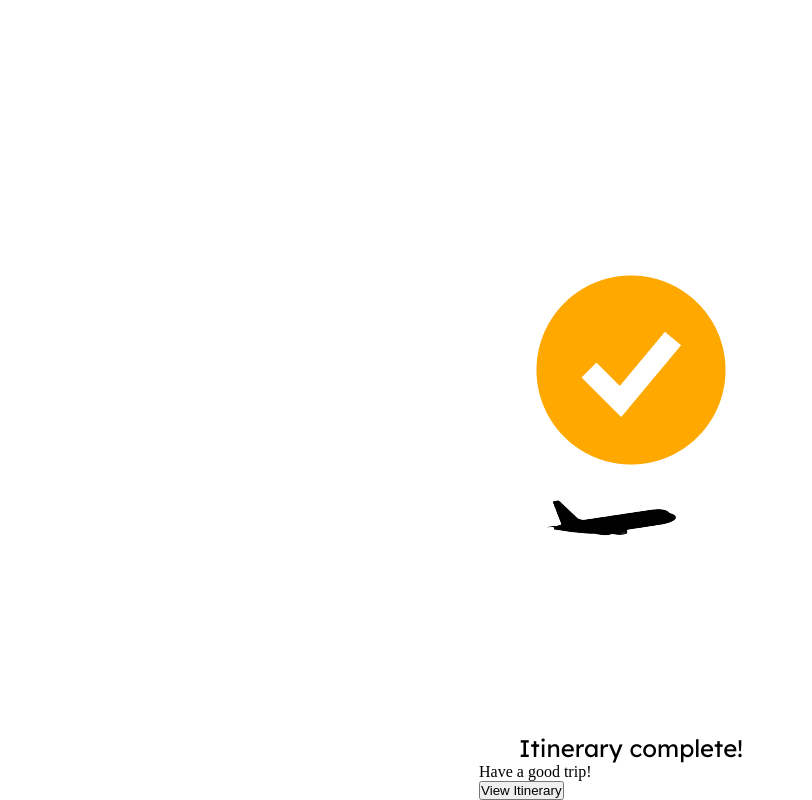
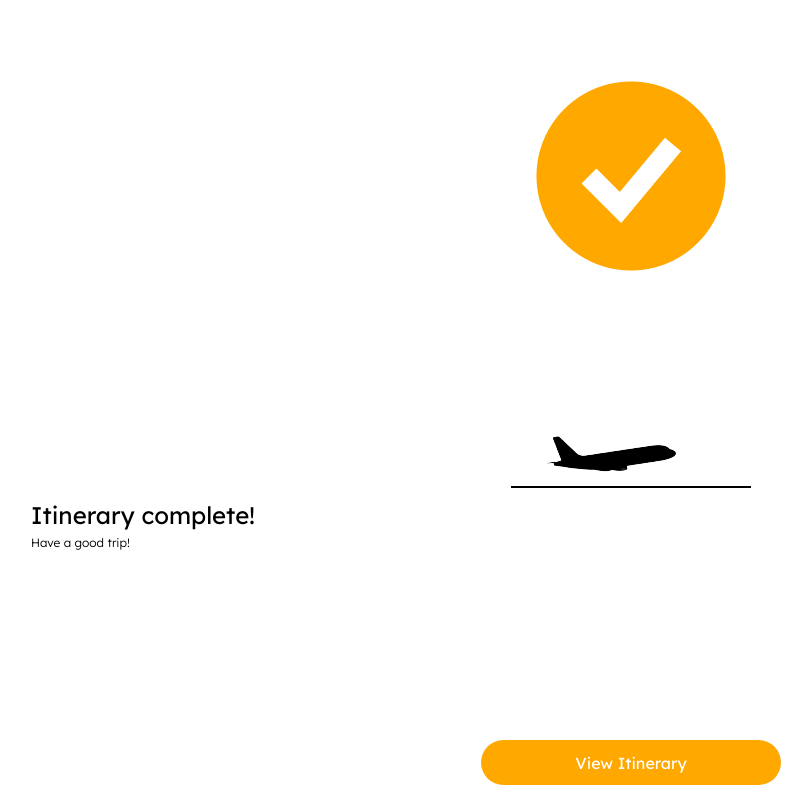
Before and after one commit to mw1163528384/itinereasy-app, a React (Create React App) app in the folder frontend/: page /tripGenerate in a window 1280 px wide. Shown: the whole page, without its empty margins (9-821 px from the left). Built offline with nearby package versions, Linux system fonts and the light colour scheme.

Commit message:
doneeeeee with generationnnnn

```diff
--- a/frontend/src/pages/NewTripFood.jsx
+++ b/frontend/src/pages/NewTripFood.jsx
@@ -5,11 +5,15 @@ import { NewTripFooter } from '../components/NewTripFooter';
 
 const NewTripFood = () => {
     const navigate = useNavigate();
-    const [selectedButton, setSelectedButton] = useState(null);
+    const [selectedButtons, setSelectedButtons] = useState([]);
     const [foodPreferences, setFoodPreferences] = useState('');
 
     const handleClick = (button) => {
-    setSelectedButton(button);
+      if (selectedButtons.includes(button)) {
+        setSelectedButtons(selectedButtons.filter(b => b !== button));
+      } else {
+        setSelectedButtons([...selectedButtons, button]);
+      }
     };
 
     const handleFoodPreferencesChange = (event) => {
@@ -21,15 +25,14 @@ const NewTripFood = () => {
     };
 
     const handleNext = () => {
-    // Create the userPreferences object with collected data
       const userPreferences = {
-      foodType: selectedButton,
+        foodType: selectedButtons,
         specificFoodPreferences: foodPreferences,
       };
-
-    // Pass userPreferences to the next component (e.g., final step)
       navigate('/tripGenerate', { state: { userPreferences } });
     };
+
+    const buttons = ["Local", "Korean", "Chinese", "Burgers", "Spam musubi", "Japanese", "Shaved ice"];
 
     return (
       <div>
@@ -40,13 +43,15 @@ const NewTripFood = () => {
             <p>Add your favourite food preferences below, or specific dishes you want to try abroad.</p>
 
             <div className='food-type-selection'>
-            <button onClick={() => handleClick("Local")}>Local</button>
-            <button onClick={() => handleClick("Korean")}>Korean</button>
-            <button onClick={() => handleClick("Chinese")}>Chinese</button>
-            <button onClick={() => handleClick("Burgers")}>Burgers</button>
-            <button onClick={() => handleClick("Spam musubi")}>Spam musubi</button>
-            <button onClick={() => handleClick("Japanese")}>Japanese</button>
-            <button onClick={() => handleClick("Shaved ice")}>Shaved ice</button>
+              {buttons.map(button => (
+                <button
+                  key={button}
+                  onClick={() => handleClick(button)}
+                  className={selectedButtons.includes(button) ? 'selected' : ''} // Add 'selected' class if the button is selected
+                >
+                  {button}
+                </button>
+              ))}
             </div>
 
             <label className='add-food'>
--- a/frontend/src/pages/NewTripGenerate.jsx
+++ b/frontend/src/pages/NewTripGenerate.jsx
@@ -32,13 +32,13 @@ const NewTripGenerate = () => {
     return (
         <div>
             {isGenerating ? (
-            <div className='body'>
-                <div className='body-content'>
+            <div className='generating-body'>
+                <div className='body-generate'>
                     <img src={loading_logo} alt='loading-logo'/>
                     <img src={flying_aiplane} alt='flying-airplane'/>
                 </div>
 
-                <div className='body-description'>
+                <div className='generate-description'>
                     <h3>Generating your Itinerary</h3>
 
                     <p>
@@ -49,13 +49,14 @@ const NewTripGenerate = () => {
                 </div>
             </div>
             ) : (
-            <div className='body'>
-                <div className='body-content'>
+            <div className='completed-body'>
+                <div className='completed'>
                     <img src={check_logo} alt='check-logo'/>
                     <img src={landed_airplane} alt='landed-airplane'/>
+                    <div className='line'></div>
                 </div>
 
-                <div className='body-description'>
+                <div className='completed-description'>
                     <h3>Itinerary complete!</h3>
 
                     <p>
--- a/frontend/src/styles/NewTripActivities.css
+++ b/frontend/src/styles/NewTripActivities.css
@@ -1,4 +1,88 @@
 @font-face {
     font-family: "CustomFont";
     src: url("../assets/fonts/Lexend-Regular.ttf");
+    font-family: "lexend-light";
+    src: url("../assets/fonts/Lexend-Light.ttf");
 }
+
+html, .body {
+    height: 100%; /* Ensure the html and body elements take up full height */
+    margin: 0;
+    padding: 0; /* Remove any potential default padding */
+}
+
+.body-activities h2 {
+    display: flex;
+    flex-direction: column;
+    word-wrap: break-word;
+    margin-top: 30px;
+    margin-left: 40px;
+    margin-right: 40px;
+    font-size: 24px;
+    text-align: left;
+    font-weight: 100;
+    font-family: "CustomFont";
+}
+
+.body-activities p {
+    font-size: 12px;
+    margin-top: 5px;
+    margin-left: 40px;
+    margin-right: 40px;
+    text-align: left;
+    font-weight: lighter;
+    font-family: "lexend-light";
+}
+
+select {
+    margin-top: 10px;
+    width: 270px;
+    height: 30px;
+    border: transparent;
+    background-color: #FFA800;
+    border-radius: 25px;
+    color: white;
+    padding: 5px;
+    font-size: 12px;
+    outline: none;
+    justify-content: center;
+    align-items: center;
+    text-align: left;
+    display: flex;
+    margin-left: auto;
+    margin-right: auto;
+    font-family: "CustomFont";
+}
+
+.body-activities h5 {
+    font-size: 12px;
+    margin-top: 20px;
+    margin-left: 40px;
+    margin-right: 40px;
+    text-align: left;
+    font-family: "CustomFont";
+}
+
+.add-activities {
+    justify-content: left;
+    padding-left: 20px;
+    display: flex;
+    align-items: center;
+    background-color: rgba(237,237,237,1);
+    height: 40px;
+    width: 270px;
+    border-radius: 25px;
+    margin-top: 10px;
+    position: absolute;
+    top: 540px;
+    left: 50%;
+    transform: translateX(-50%);
+}
+
+.add-activities input {
+    background-color: transparent;
+    border: none;
+    width: 200px;
+    font-size: 12px;
+    font-family: "lexend-light" ;
+}
--- a/frontend/src/styles/NewTripDetail.css
+++ b/frontend/src/styles/NewTripDetail.css
@@ -71,7 +71,7 @@ html, .body {
     justify-content: center;
     align-items: center;
     flex-direction: row;
-    margin-top: 10px;
+    margin-top: 5px;
     margin-bottom: 10px;
 }
 
@@ -79,21 +79,23 @@ html, .body {
     text-align: left;
     font-size: 12px;
     width: 150px;
-    height: 20px;
+    height: 25px;
     color: rgba(50,50,50,1);
     border-radius: 25px;
     font-family: "lexend-light" ;
+    background-color: white;
 }
 
 .select-return {
     text-align: left;
     font-size: 12px;
     width: 150px;
-    height: 20px;
+    height: 25px;
     color: rgba(50,50,50,1);
     border-radius: 25px;
     margin-left: 10px;
     font-family: "lexend-light" ;
+    background-color: white;
 }
 
 .calendar-section {
--- a/frontend/src/styles/NewTripFood.css
+++ b/frontend/src/styles/NewTripFood.css
@@ -60,7 +60,12 @@ html, .body {
     color: white;
   }
 
-  .add-food {
+.food-type-selection button.selected {
+    background-color: rgb(255, 115, 0);
+}
+
+
+.add-food {
     justify-content: left;
     padding-left: 20px;
     display: flex;
@@ -69,18 +74,20 @@ html, .body {
     height: 40px;
     width: 270px;
     border-radius: 25px;
-    margin-left: auto;
-    margin-right: auto;
     margin-top: 10px;
-  }
+    position: absolute;
+    top: 540px;
+    left: 50%;
+    transform: translateX(-50%);
+}
 
-  .add-food input {
+.add-food input {
     background-color: transparent;
     border: none;
     width: 200px;
     font-size: 12px;
     font-family: "lexend-light" ;
-  }
+}
 
 .finish-btn {
     background-color: #FFA800;; /* Green color - You can change this to any color you prefer */
--- a/frontend/src/styles/NewTripGenerate.css
+++ b/frontend/src/styles/NewTripGenerate.css
@@ -0,0 +1,138 @@
+@font-face {
+    font-family: "CustomFont";
+    src: url("../assets/fonts/Lexend-Regular.ttf");
+    font-family: "lexend-light";
+    src: url("../assets/fonts/Lexend-Light.ttf");
+}
+
+html, .completed-body {
+    height: 100%; /* Ensure the html and body elements take up full height */
+    margin: 0;
+    padding: 0; /* Remove any potential default padding */
+}
+
+/* generated part */
+.completed {
+    margin-top: 50px;
+    flex-direction: column;
+    align-items: center;
+    display: flex;
+}
+
+img[alt="check-logo"] {
+    max-width: 40%;
+}
+
+img[alt="landed-airplane"] {
+    max-width: 100%;
+    margin-top: 130px;
+}
+
+.line {
+    width: 240px;
+    height: 2px;
+    background-color: black
+}
+
+.completed-description h3 {
+    position: fixed;
+    top: 500px;
+    display: flex;
+    word-wrap: break-word;
+    margin-left: 40px;
+    margin-right: 40px;
+    font-size: 24px;
+    font-weight: 100;
+    font-family: "CustomFont";
+}
+
+
+.completed-description p {
+    position: fixed;
+    top: 530px;
+    font-size: 12px;
+    margin-top: 5px;
+    margin-left: 40px;
+    margin-right: 40px;
+    text-align: left;
+    font-weight: lighter;
+    font-family: "lexend-light";
+}
+
+.view-btn {
+    width: 300px;
+    height: 45px;
+    border-color: transparent;
+    border-radius: 25px;
+    background-color: #FFA800;
+    color: #FFFFFF;
+    font-size: 16px;
+    text-align: center;
+    font-family: "CustomFont";
+    position: fixed;
+    left: 50%;
+    bottom: 15px;
+    transform: translateX(-50%);
+}
+
+
+/* generating part */
+.body-generate {
+    margin-top: 50px;
+    flex-direction: column;
+    align-items: center;
+    display: flex;
+
+}
+
+img[alt="loading-logo"] {
+    max-width: 40%;
+}
+
+img[alt="flying-airplane"] {
+    max-width: 100%;
+    margin-top: 80px;
+}
+
+.generate-description h3 {
+    position: fixed;
+    top: 440px;
+    display: flex;
+    flex-direction: column;
+    word-wrap: break-word;
+    margin-top: 30px;
+    margin-left: 40px;
+    margin-right: 40px;
+    font-size: 24px;
+    text-align: left;
+    font-weight: 100;
+    font-family: "CustomFont";
+}
+
+.generate-description p {
+    position: fixed;
+    top: 530px;
+    font-size: 12px;
+    margin-top: 5px;
+    margin-left: 40px;
+    margin-right: 40px;
+    text-align: left;
+    font-weight: lighter;
+    font-family: "lexend-light";
+}
+
+.cancel-btn {
+    width: 300px;
+    height: 45px;
+    border-color: transparent;
+    border-radius: 25px;
+    background-color: #FFA800;
+    color: #FFFFFF;
+    font-size: 16px;
+    text-align: center;
+    font-family: "CustomFont";
+    position: fixed;
+    left: 50%;
+    bottom: 15px;
+    transform: translateX(-50%);
+}
```
Lines whose indentation alone changed are shown as unchanged.
